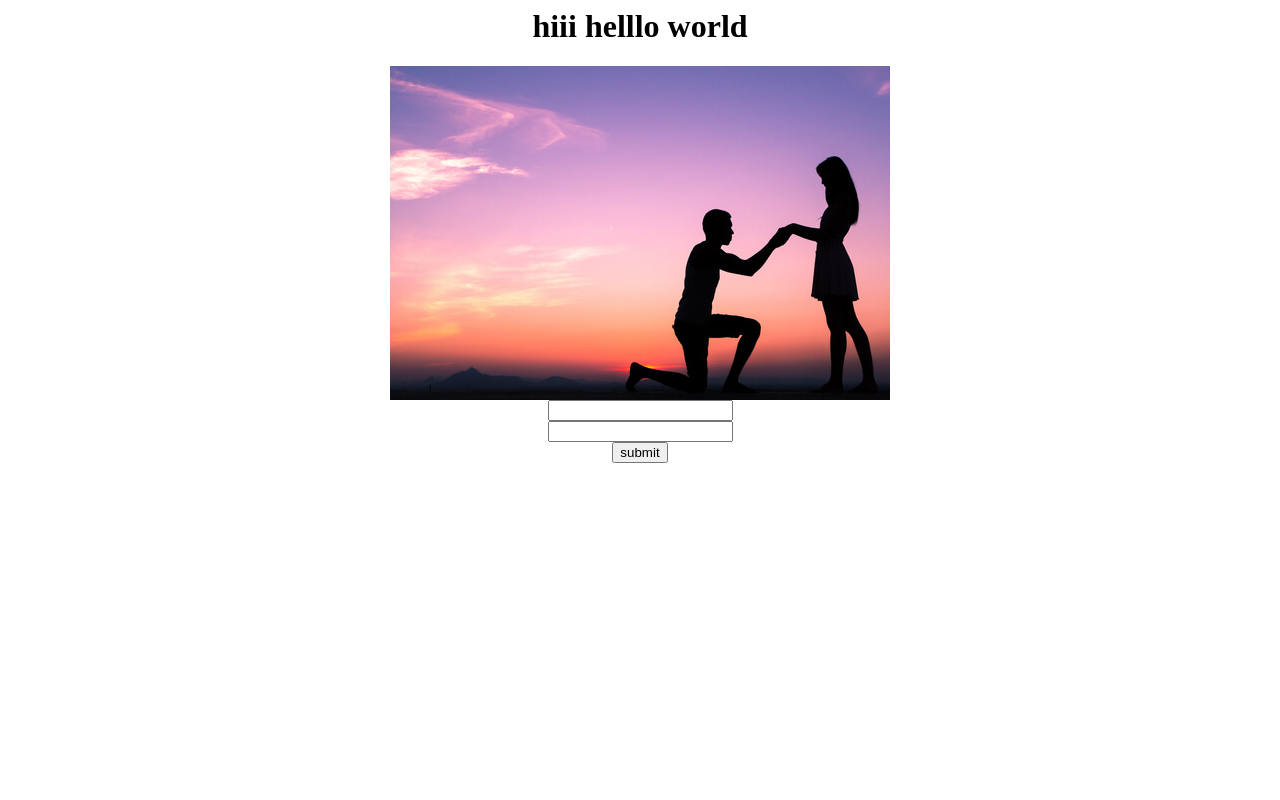
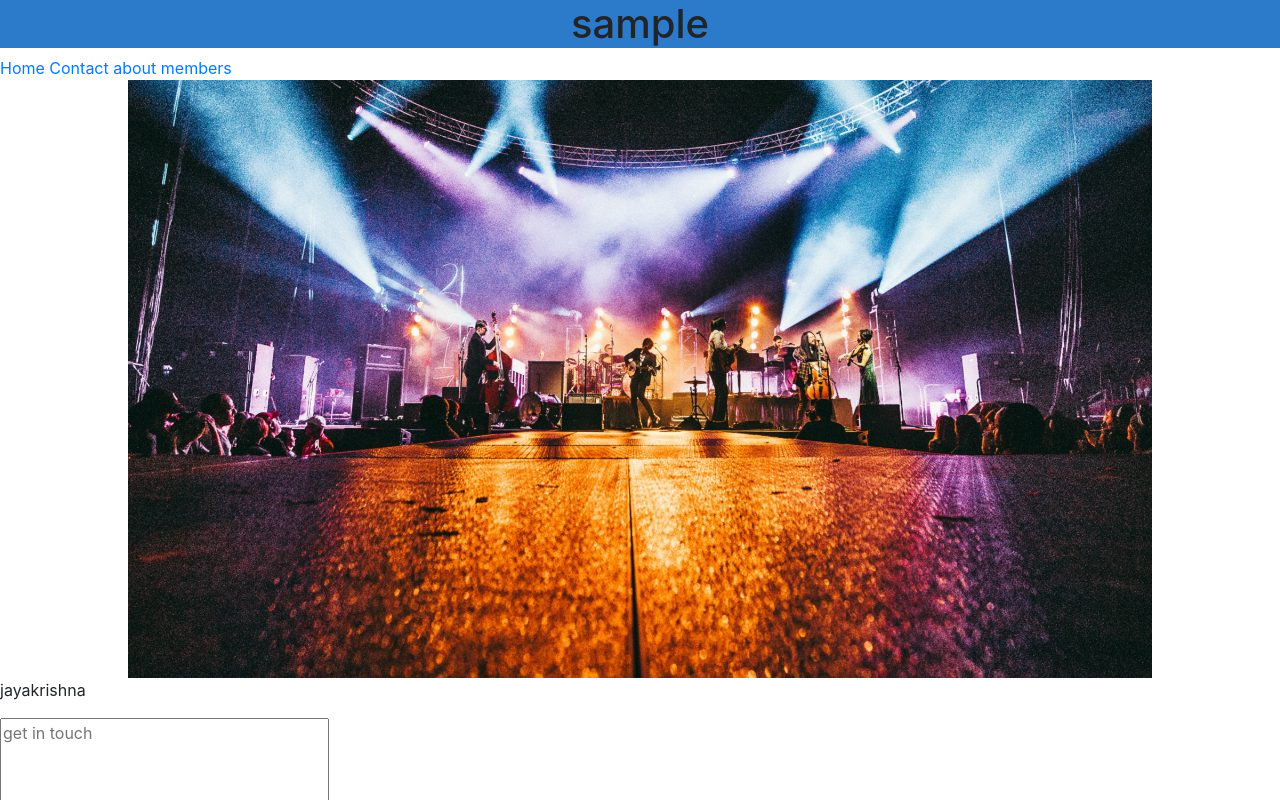
Before and after one commit to jayakrishna123/sample, a plain HTML site: page index.html in a window 1280 px wide. Shown: the top 800 px of the page. Drawn offline with nearby package versions, Linux system fonts and the light colour scheme.

Commit message:
first commit

```diff
--- /dev/null
+++ b/index.css
@@ -0,0 +1,20 @@
+h1{
+    font-size: 100px;
+    background-color: rgb(44, 123, 202);
+    text-align: center;
+
+}
+img{
+    height: 900;
+    width: 900;
+
+}
+
+p{
+    size: 30;
+}
+nav{
+    display: inline;
+    background-color:  ;
+
+}
--- a/index.html
+++ b/index.html
@@ -1,21 +1,31 @@
-<html>
+<!DOCTYPE html>
+<html lang="en">
+<head>
+    <meta charset="UTF-8">
+    <meta name="viewport" content="width=device-width, initial-scale=1.0">
+    <title>sample</title>
+    <link rel="stylesheet" type="text/css" href="index.css"/>
+    <link rel="stylesheet" href="https://stackpath.bootstrapcdn.com/bootstrap/4.4.1/css/bootstrap.min.css" integrity="sha384-Vkoo8x4CGsO3+Hhxv8T/Q5PaXtkKtu6ug5TOeNV6gBiFeWPGFN9MuhOf23Q9Ifjh" crossorigin="anonymous">
 
-<head>
-    <title>title</title>
+
 </head>
+<body>
 
-<body><center>
-    <h1>hiii helllo world</h1>
-    <img src="original.jpeg">
-    <form action="http://127.0.0.1:4000/getdata" method="GET">
-        <input type="text" id="su"><br>
-        <input type="password" id="ds"><br>
-        <button type="submit">submit</button>
-    </form>
+            <h1>sample</h1>
+        <Nav>
 
-</center>
+                <a href="">Home</a>
+                <a href="contact.html">Contact</a>
+                <a href="about.html">about</a>
+                <a href="members.html">members</a>
+
+        </Nav>
+    <center><img class src="event.jpg" ></center>
+    <p>jayakrishna</p>
+    <textarea name="getin touch" id="bio" cols="30" rows="20" placeholder="get in touch"></textarea>
+
+
 
 
 </body>
-
 </html>
```
Also changed, not shown: about.html (added, +15 -0 lines), contact.html (added, +25 -0 lines), members.html (added, +15 -0 lines), event.jpg (added), logo1.png (added), main.jpg (added).
